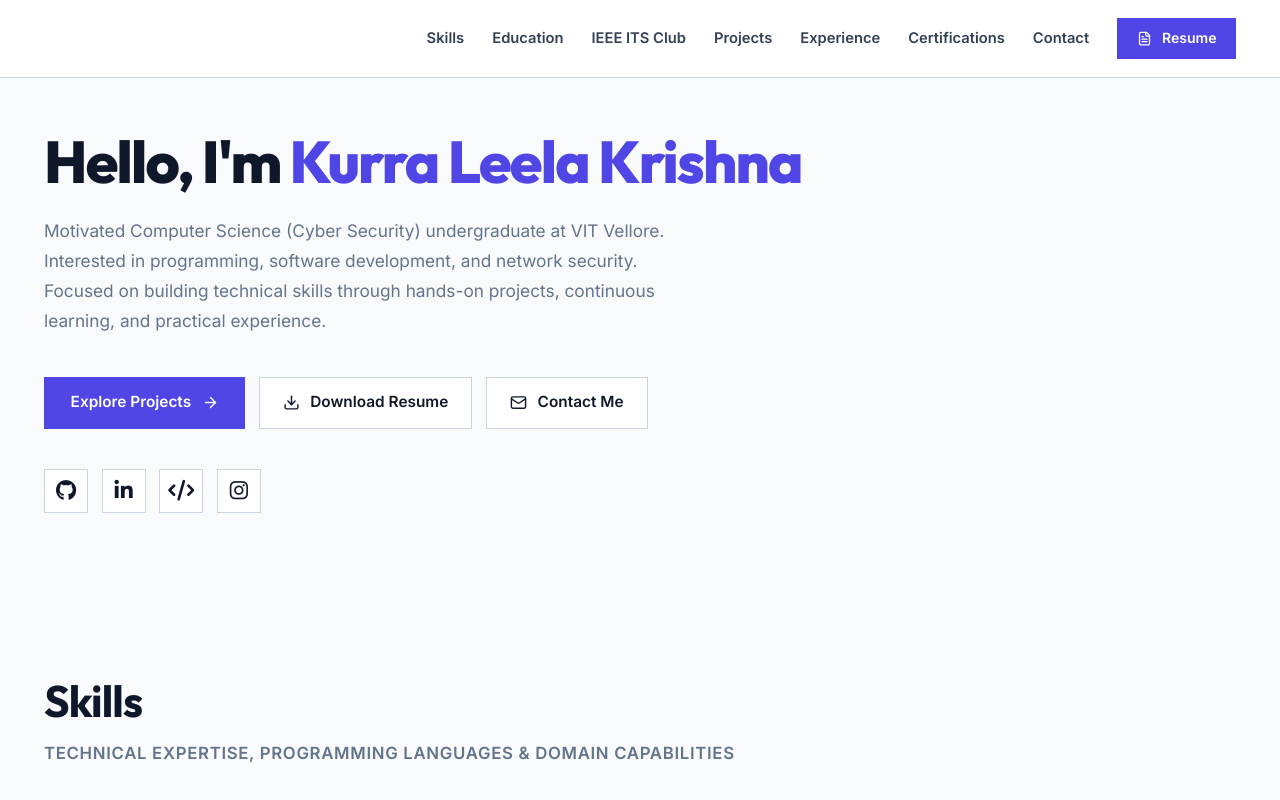
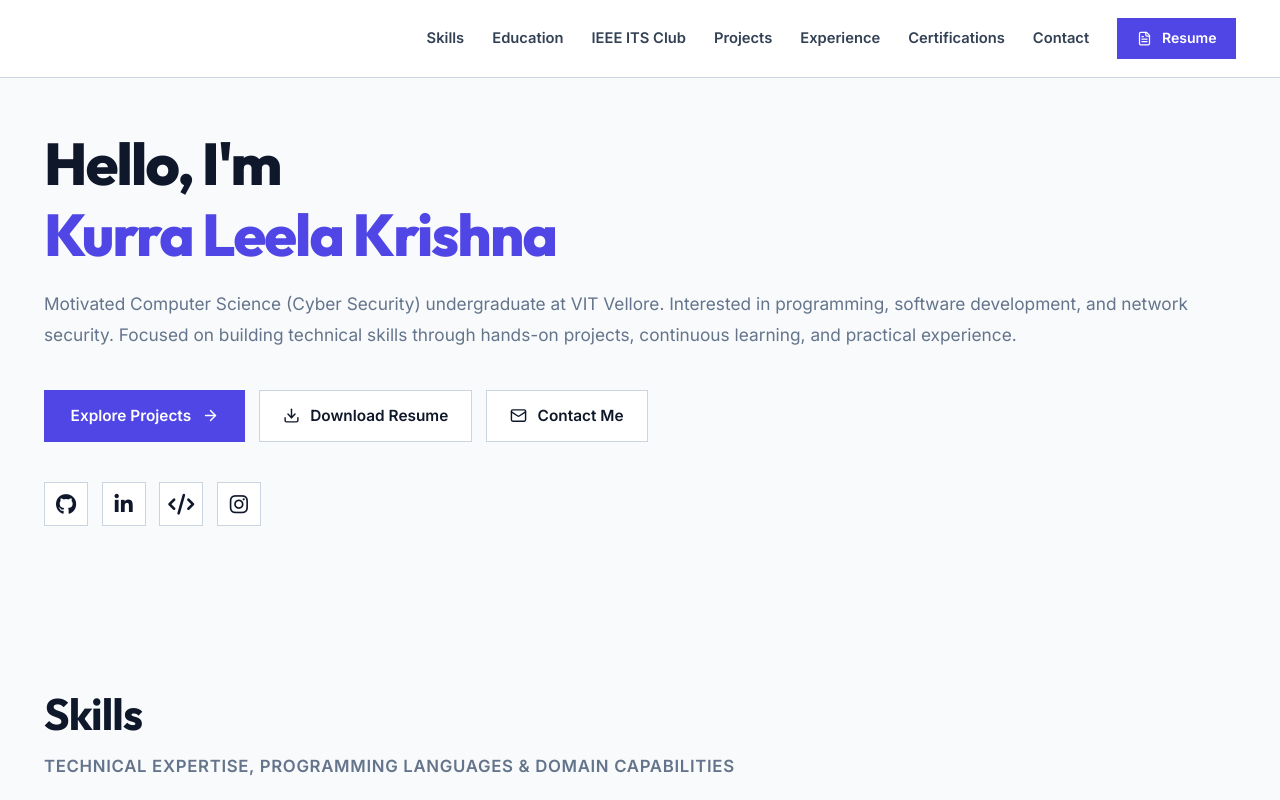
Before and after one commit to leelakrishnakurra97/leela-krishna-portfolio, a React (Vite) app: page / in a window 1280 px wide. Shown: the top 800 px of the page. Built offline with nearby package versions, Linux system fonts and the light colour scheme.

Commit message:
feat(hero,footer,certs): name on new line, full width bio, remove footer script logo, update certs subtitle

```diff
--- a/src/components/Footer.jsx
+++ b/src/components/Footer.jsx
@@ -37,11 +37,6 @@ export default function Footer() {
             gap: '1.5rem'
           }}
         >
-          {/* Logo */}
-          <span className="script-logo brand-text" style={{ fontSize: '2.2rem' }}>
-            {greeting.username}
-          </span>
-
           <p style={{ color: 'var(--text-muted)', fontSize: '0.94rem', maxWidth: '550px' }}>
             Computer Science & Engineering (Cyber Security) • Vellore Institute of Technology (VIT)
           </p>
--- a/src/components/Hero.jsx
+++ b/src/components/Hero.jsx
@@ -30,7 +30,7 @@ export default function Hero() {
             className="hero-content-col"
             style={{
               flex: '1 1 100%',
-              maxWidth: '850px',
+              maxWidth: '100%',
               minWidth: 0,
               textAlign: 'left',
               display: 'flex',
@@ -46,14 +46,16 @@ export default function Hero() {
                 fontSize: 'clamp(2.4rem, 4.6vw, 3.8rem)',
                 fontWeight: 800,
                 letterSpacing: '-0.03em',
-                lineHeight: 1.15,
+                lineHeight: 1.2,
                 marginBottom: '1.25rem',
                 color: 'var(--text-primary)',
                 textAlign: 'left',
                 width: '100%'
               }}
             >
-              Hello, I'm <span className="brand-text">{greeting.username}</span>
+              Hello, I'm
+              <br />
+              <span className="brand-text">{greeting.username}</span>
             </h1>
 
             {/* SubTitle / Bio */}
@@ -62,12 +64,12 @@ export default function Hero() {
                 fontSize: '1.08rem',
                 color: 'var(--text-muted)',
                 lineHeight: 1.75,
-                maxWidth: '640px',
+                maxWidth: '100%',
                 marginBottom: '2.5rem',
                 textAlign: 'left',
                 width: '100%',
                 marginLeft: 0,
-                marginRight: 'auto'
+                marginRight: 0
               }}
             >
               {greeting.subTitle}
--- a/src/portfolio.js
+++ b/src/portfolio.js
@@ -269,7 +269,7 @@ export const clubSection = {
 
 export const certificationsSection = {
   title: "Achievements And Certifications",
-  subTitle: "ACHIEVEMENTS, CERTIFICATIONS, AWARD LETTERS AND SOME COOL STUFF THAT I HAVE DONE !",
+  subTitle: "ACHIEVEMENTS, CERTIFICATIONS and AWARD LETTERS.",
   certifications: [
     {
       title: "Microsoft Certified: Azure Administrator",
```
